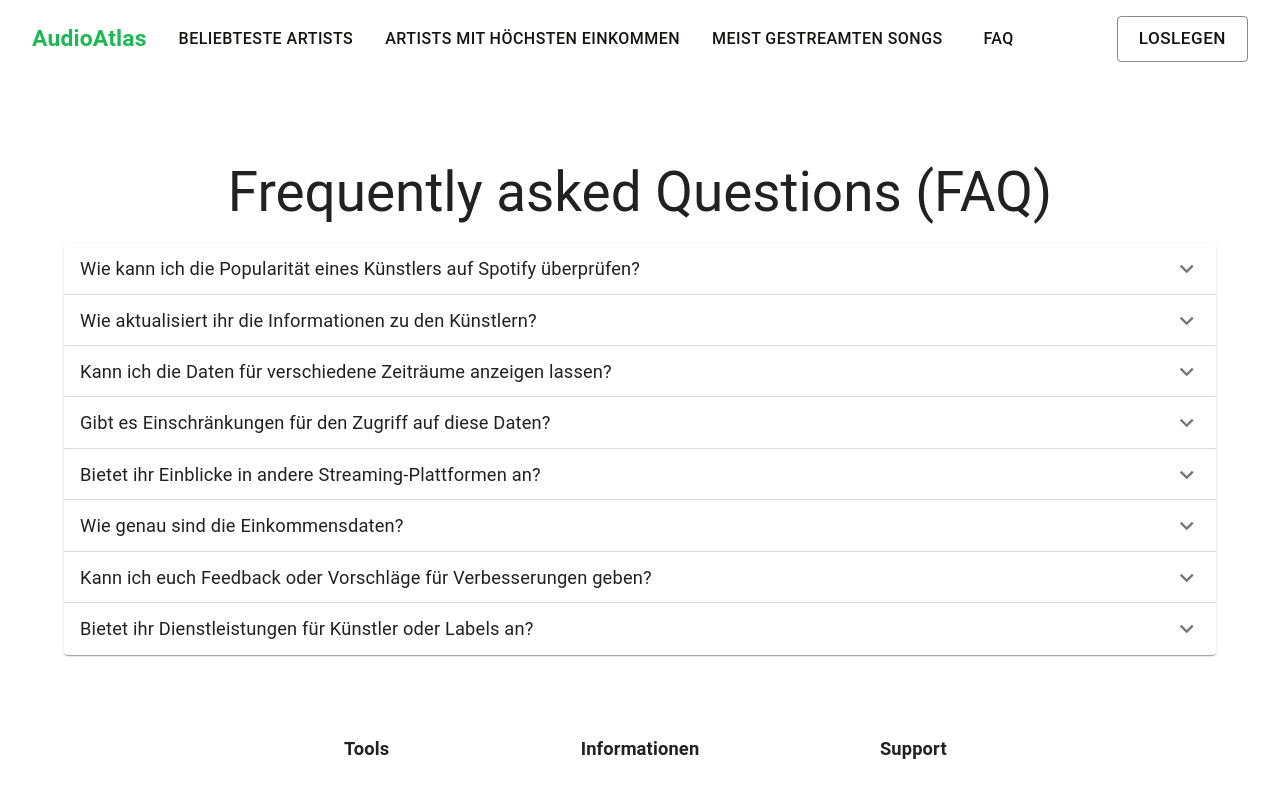
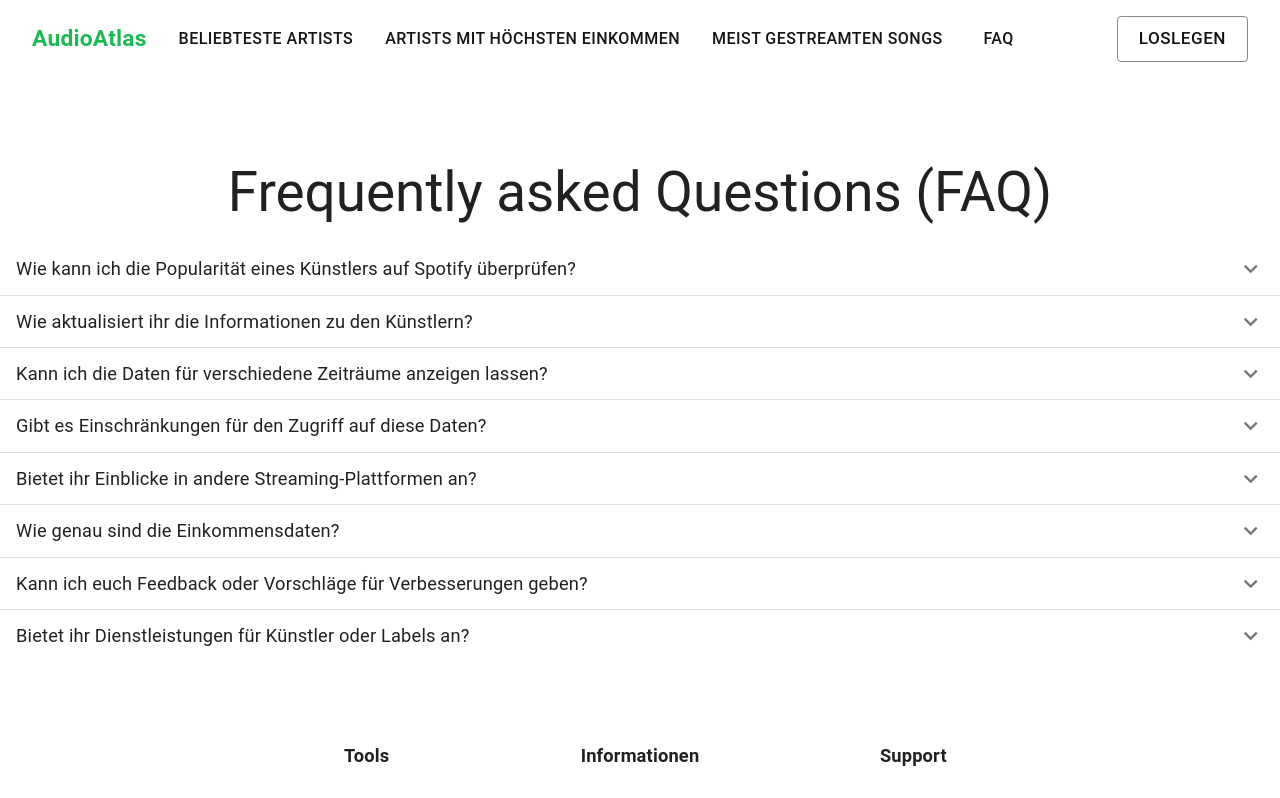
Before and after one commit to MoDiarra04/Spotify-App, a React (Create React App) app in the folder frontend/: page /faq in a window 1280 px wide. Shown: the top 798 px of the page. Built offline with nearby package versions, Linux system fonts and the light colour scheme.

Commit message:
interface update and few frontend changes

```diff
--- a/frontend/src/Components/Faq.tsx
+++ b/frontend/src/Components/Faq.tsx
@@ -4,111 +4,246 @@ import AccordionSummary from '@mui/material/AccordionSummary';
 import AccordionDetails from '@mui/material/AccordionDetails';
 import ExpandMoreIcon from '@mui/icons-material/ExpandMore';
 import { Typography, Container } from '@mui/material';
+import { useState } from "react";
+import { Divider } from "@mui/material";
+import { Box } from "@mui/material";
 
 function Faq() {
+  const [openList, setOpenList] = useState<boolean[]>([
+    false,
+    false,
+    false,
+    false,
+  ]);
+
+  const handleChange = (index: number) => {
+    const newList = [false, false, false];
+    newList[index] = !openList[index];
+    setOpenList(newList);
+  };
+
   return (
     <div>
       <Typography gutterBottom variant="h3" component="div">
         Frequently asked Questions (FAQ)
       </Typography>
-      <Container maxWidth="lg">
-      <Accordion>
+      <Box sx={{ textAlign: "left" }}>
+        <Accordion
+          disableGutters
+          elevation={0}
+          sx={{
+            "&:before": {
+              display: "none",
+            },
+          }}
+          expanded={openList[0]}
+          onChange={() => handleChange(0)}
+          >
           <AccordionSummary
             expandIcon={<ExpandMoreIcon />}
-          aria-controls="panel1-content"
-          id="panel1-header"
+            aria-controls="panel1a-content"
+            id="panel1a-header"
             >
+            <Typography>
               Wie kann ich die Popularität eines Künstlers auf Spotify überprüfen?
+            </Typography>
           </AccordionSummary>
           <AccordionDetails>
+            <Typography>
               Auf unserer Website können Sie sehen, wie viele Follower ein Künstler auf Spotify hat. Wir bieten auch Einblicke in die Top-Songs und Alben des Künstlers sowie Statistiken zum generierten Einkommen.
+            </Typography>
           </AccordionDetails>
         </Accordion>
-      <Accordion>
+        <Divider />
+        <Accordion
+          disableGutters
+          elevation={0}
+          sx={{
+            "&:before": {
+              display: "none",
+            },
+          }}
+          expanded={openList[1]}
+          onChange={() => handleChange(1)}
+          >
           <AccordionSummary
             expandIcon={<ExpandMoreIcon />}
-          aria-controls="panel2-content"
-          id="panel2-header"
+            aria-controls="panel2a-content"
+            id="panel2a-header"
             >
+            <Typography>
               Wie aktualisiert ihr die Informationen zu den Künstlern?
+            </Typography>
           </AccordionSummary>
           <AccordionDetails>
+            <Typography>
               Unsere Datenbank wird regelmäßig aktualisiert, um die aktuellen Informationen zu Follower-Zahlen, Top-Songs, Alben und Einkommen der Künstler auf Spotify bereitzustellen.
+            </Typography>
           </AccordionDetails>
         </Accordion>
-      <Accordion>
+        <Divider />
+        <Accordion
+          disableGutters
+          elevation={0}
+          sx={{
+            "&:before": {
+              display: "none",
+            },
+          }}
+          expanded={openList[2]}
+          onChange={() => handleChange(2)}
+          >
           <AccordionSummary
             expandIcon={<ExpandMoreIcon />}
-          aria-controls="panel3-content"
-          id="panel3-header"
+            aria-controls="panel2a-content"
+            id="panel2a-header"
             >
+            <Typography>
               Kann ich die Daten für verschiedene Zeiträume anzeigen lassen?
+            </Typography>
           </AccordionSummary>
           <AccordionDetails>
+            <Typography>
               Ja, auf unserer Website können Sie die Daten für verschiedene Zeiträume anzeigen lassen, um Trends und Entwicklungen im Laufe der Zeit zu verfolgen.
+            </Typography>
           </AccordionDetails>
         </Accordion>
-      <Accordion>
+        <Divider />
+        <Accordion
+          disableGutters
+          elevation={0}
+          sx={{
+            "&:before": {
+              display: "none",
+            },
+          }}
+          expanded={openList[3]}
+          onChange={() => handleChange(3)}
+        >
           <AccordionSummary
             expandIcon={<ExpandMoreIcon />}
-          aria-controls="panel5-content"
-          id="panel5-header"
+            aria-controls="panel2a-content"
+            id="panel2a-header"
             >
+            <Typography>
               Gibt es Einschränkungen für den Zugriff auf diese Daten?
+            </Typography>
           </AccordionSummary>
           <AccordionDetails>
+            <Typography>
               Nein, die Daten sind für alle Benutzer frei zugänglich und können ohne Einschränkungen eingesehen werden.
+            </Typography>
           </AccordionDetails>
         </Accordion>
-      <Accordion>
+        <Divider/>
+        <Accordion
+          disableGutters
+          elevation={0}
+          sx={{
+            "&:before": {
+              display: "none",
+            },
+          }}
+          expanded={openList[3]}
+          onChange={() => handleChange(3)}
+        >
           <AccordionSummary
             expandIcon={<ExpandMoreIcon />}
-          aria-controls="panel6-content"
-          id="panel6-header"
+            aria-controls="panel2a-content"
+            id="panel2a-header"
             >
+            <Typography>
             Bietet ihr Einblicke in andere Streaming-Plattformen an?
+            </Typography>
           </AccordionSummary>
           <AccordionDetails>
+            <Typography>
         Derzeit konzentrieren wir uns auf die Daten von Spotify. Möglicherweise werden wir in Zukunft auch Daten anderer Streaming-Plattformen hinzufügen.
+            </Typography>
           </AccordionDetails>
         </Accordion>
-      <Accordion>
+        <Divider/>
+        <Accordion
+          disableGutters
+          elevation={0}
+          sx={{
+            "&:before": {
+              display: "none",
+            },
+          }}
+          expanded={openList[3]}
+          onChange={() => handleChange(3)}
+        >
           <AccordionSummary
             expandIcon={<ExpandMoreIcon />}
-          aria-controls="panel7-content"
-          id="panel7-header"
+            aria-controls="panel2a-content"
+            id="panel2a-header"
           >
+            <Typography>
             Wie genau sind die Einkommensdaten?
+            </Typography>
           </AccordionSummary>
           <AccordionDetails>
+            <Typography>
         Die Einkommensdaten basieren auf Schätzungen und können je nach verschiedenen Faktoren variieren. Sie dienen als grobe Richtlinie für das generierte Einkommen eines Künstlers auf Spotify.
+            </Typography>
           </AccordionDetails>
         </Accordion>
-      <Accordion>
+        <Divider/>
+        <Accordion
+          disableGutters
+          elevation={0}
+          sx={{
+            "&:before": {
+              display: "none",
+            },
+          }}
+          expanded={openList[3]}
+          onChange={() => handleChange(3)}
+        >
           <AccordionSummary
             expandIcon={<ExpandMoreIcon />}
-          aria-controls="panel8-content"
-          id="panel8-header"
+            aria-controls="panel2a-content"
+            id="panel2a-header"
             >
+            <Typography>
             Kann ich euch Feedback oder Vorschläge für Verbesserungen geben?
+            </Typography>
           </AccordionSummary>
           <AccordionDetails>
+            <Typography>
         Ja, wir freuen uns über Feedback und Vorschläge für Verbesserungen. Kontaktieren Sie uns bitte über das entsprechende Formular auf unserer Website.
+            </Typography>
           </AccordionDetails>
         </Accordion>
-      <Accordion>
+        <Divider/>
+        <Accordion
+          disableGutters
+          elevation={0}
+          sx={{
+            "&:before": {
+              display: "none",
+            },
+          }}
+          expanded={openList[3]}
+          onChange={() => handleChange(3)}
+        >
           <AccordionSummary
             expandIcon={<ExpandMoreIcon />}
-          aria-controls="panel10-content"
-          id="panel10-header"
+            aria-controls="panel2a-content"
+            id="panel2a-header"
           >
+            <Typography>
             Bietet ihr Dienstleistungen für Künstler oder Labels an?
+            </Typography>
           </AccordionSummary>
           <AccordionDetails>
+            <Typography>
             Derzeit bieten wir keine speziellen Dienstleistungen für Künstler oder Labels an, aber wir sind offen für Partnerschaften und Kooperationen. Bitte kontaktieren Sie uns, um weitere Informationen zu erhalten.
+            </Typography>
           </AccordionDetails>
         </Accordion>
-      </Container>
+      </Box>
     </div>
   );
 }
--- a/frontend/src/Components/QuestionBox.tsx
+++ b/frontend/src/Components/QuestionBox.tsx
@@ -44,11 +44,13 @@ export const QuestionBox = () => {
             aria-controls="panel1a-content"
             id="panel1a-header"
           >
-            <Typography>bla bla bla</Typography>
+            <Typography>
+              Wie kann ich die Popularität eines Künstlers auf Spotify überprüfen?
+            </Typography>
           </AccordionSummary>
           <AccordionDetails>
             <Typography>
-            bla bla bla bla bla bla bla bla bla bla bla bla blabla bla bla bla bla bla bla bla bla bla bla bla blabla bla bla bla bla bla bla bla bla bla bla bla bla
+              Auf unserer Website können Sie sehen, wie viele Follower ein Künstler auf Spotify hat. Wir bieten auch Einblicke in die Top-Songs und Alben des Künstlers sowie Statistiken zum generierten Einkommen.
             </Typography>
           </AccordionDetails>
         </Accordion>
@@ -69,11 +71,13 @@ export const QuestionBox = () => {
             aria-controls="panel2a-content"
             id="panel2a-header"
           >
-            <Typography>bla bla bla bla bla bla bla bla bla bla bla bla blabla bla bla bla bla bla bla bla bla bla bla bla bla</Typography>
+            <Typography>
+              Wie aktualisiert ihr die Informationen zu den Künstlern?
+            </Typography>
           </AccordionSummary>
           <AccordionDetails>
             <Typography>
-            bla bla bla bla bla bla bla bla bla bla bla bla blabla bla bla bla bla bla bla bla bla bla bla bla blabla bla bla bla bla bla bla bla bla bla bla bla bla
+              Unsere Datenbank wird regelmäßig aktualisiert, um die aktuellen Informationen zu Follower-Zahlen, Top-Songs, Alben und Einkommen der Künstler auf Spotify bereitzustellen.
             </Typography>
           </AccordionDetails>
         </Accordion>
@@ -94,12 +98,13 @@ export const QuestionBox = () => {
             aria-controls="panel2a-content"
             id="panel2a-header"
           >
-            <Typography>Ist euer Service kostenlos?</Typography>
+            <Typography>
+              Kann ich die Daten für verschiedene Zeiträume anzeigen lassen?
+            </Typography>
           </AccordionSummary>
           <AccordionDetails>
             <Typography>
-              Ja, unser Service ist kostenlos für die ersten 3 Anfragen pro
-              Monat, damit sie unser Modell ausprobieren und testen können.
+              Ja, auf unserer Website können Sie die Daten für verschiedene Zeiträume anzeigen lassen, um Trends und Entwicklungen im Laufe der Zeit zu verfolgen.
             </Typography>
           </AccordionDetails>
         </Accordion>
@@ -120,11 +125,13 @@ export const QuestionBox = () => {
             aria-controls="panel2a-content"
             id="panel2a-header"
           >
-            <Typography>bla bla bla bla bla bla bla bla bla bla bla bla blabla bla bla bla bla bla bla bla bla bla bla bla bla</Typography>
+            <Typography>
+              Gibt es Einschränkungen für den Zugriff auf diese Daten?
+            </Typography>
           </AccordionSummary>
           <AccordionDetails>
             <Typography>
-            bla bla bla bla bla bla bla bla bla bla bla bla blabla bla bla bla bla bla bla bla bla bla bla bla blabla bla bla bla bla bla bla bla bla bla bla bla blabla bla bla bla bla bla bla bla bla bla bla bla blabla bla bla bla bla bla bla bla bla bla bla bla bla
+              Nein, die Daten sind für alle Benutzer frei zugänglich und können ohne Einschränkungen eingesehen werden.
             </Typography>
           </AccordionDetails>
         </Accordion>
--- a/frontend/src/Utils/fetch.tsx
+++ b/frontend/src/Utils/fetch.tsx
@@ -32,7 +32,7 @@ export const getArtist_TopTracks = async (id: string) => {
         Authorization: `Bearer ${access_token}`,
       },
     });
-    return response.data;
+    return response.data.tracks;
   } catch (error) {
     console.log(error);
   }
```
Also changed, not shown: frontend/src/Components/ArtistComponent.tsx (+8 -7 lines), frontend/src/Components/MainPage.tsx (+14 -2 lines), frontend/src/Components/Reviews.tsx (+50 -115 lines), frontend/src/Utils/artist.tsx (+10 -2 lines). Lines whose indentation alone changed are shown as unchanged.
